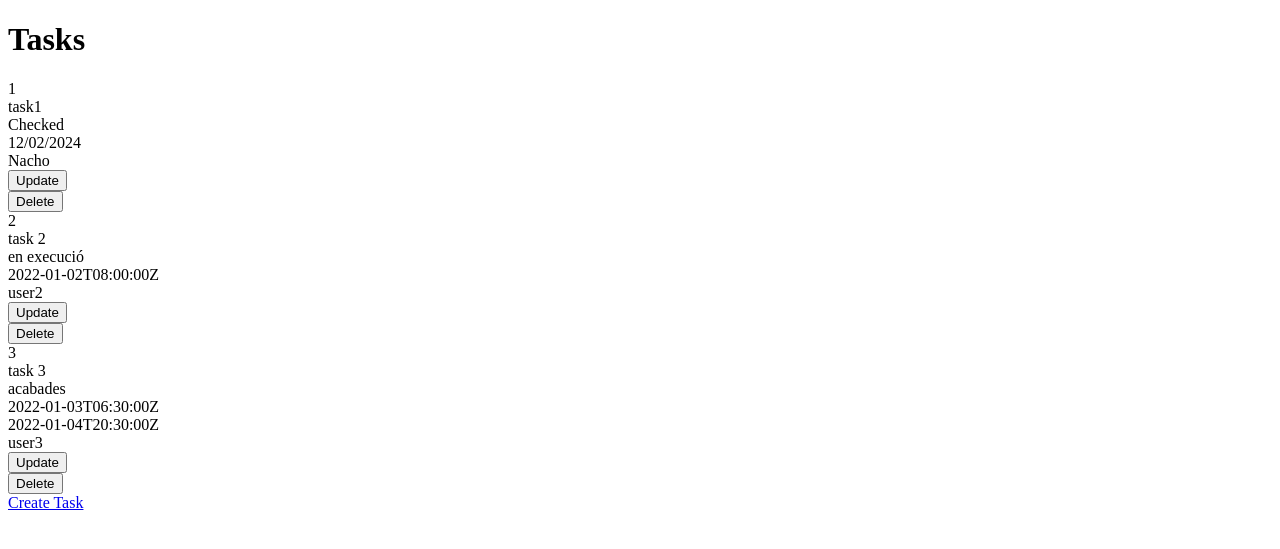
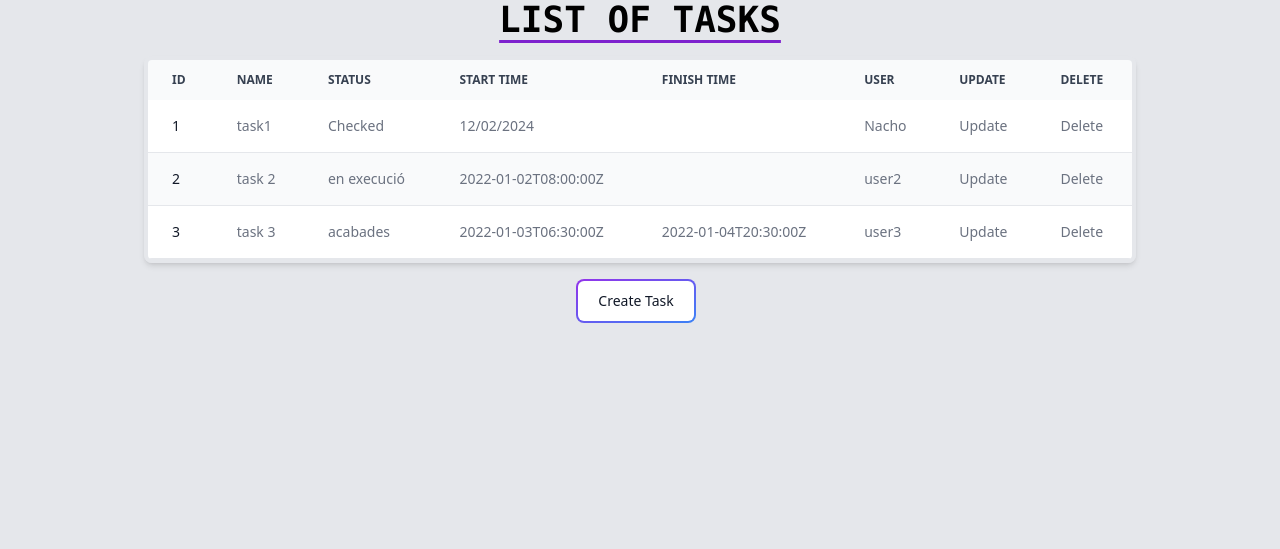
Before and after one commit to nachoa88/sprint3, a PHP site: page / in a window 1280 px wide. Shown: the top 549 px of the page. Run offline with PHP 8.4, Linux system fonts and the light colour scheme; some libraries are stand-ins or nearby versions.

Commit message:
Updated Developers Project

```diff
--- a/tema3-developers-demo/app/controllers/TaskController.php
+++ b/tema3-developers-demo/app/controllers/TaskController.php
@@ -2,6 +2,16 @@
 
 class TaskController extends Controller
 {
+    private bool $validateForm;
+
+    public function setValidateForm($validateForm)
+    {
+        $this->validateForm = $validateForm;
+
+        return $this;
+    }
+
+
     public function indexAction()
     {
         // Get all tasks and display them
@@ -11,14 +21,14 @@ class TaskController extends Controller
 
     public function createTaskAction()
     {
-        // Show the form for creating a new task
-        if ($_SERVER['REQUEST_METHOD'] == 'POST') {
-            $taskModel = new Task();
-            $taskModel->createTask();
+        // The method check if form is sent.
+        // If the form is sent, the method call to the createTask method of the model, witch process the form.
+        // If it's not, it's just call to createtask view witch contains the form.
 
-            // Redirect to index after the model does its work
-            return header('Location: index');
-        }
+        $taskModel = new Task();
+        // $taskModel->createTask();
+        $tasks = $taskModel->createTask();
+        $this->view->message = $tasks;
     }
 
     public function readTaskAction()
@@ -49,9 +59,6 @@ class TaskController extends Controller
             ];
             // Update task data.
             $this->view->taskData = $taskModel->updateTask($id, $newData);
-
-            // Redirect to index after the model does its work
-            return header('Location: index');
         } else {
             // If there is no updated task, display form with current task data.
             $this->view->taskData = $taskModel->getTaskById($id);
--- a/tema3-developers-demo/app/models/Task.php
+++ b/tema3-developers-demo/app/models/Task.php
@@ -2,6 +2,14 @@
 
 class Task
 {
+
+    private int $id;
+    private string $name;
+    private string $status;
+    private string $dateTimeStarted;
+    private string $dateTimeFinished;
+    private string $user;
+
     public function __construct()
     {
     }
@@ -43,22 +51,41 @@ class Task
 
     public function createTask()
     {
-        $data = $this->getData();
-        $tasks = json_decode($data, true); //decode data to an array
+        if ($_SERVER['REQUEST_METHOD'] == 'POST') {
+
+            // We sanitize and validate the form
+            if ($this->validateForm($_POST)) {
 
                 // Get last id
+                $data = $this->getData();
+                $tasks = json_decode($data, true);
                 $last_item = end($tasks);
                 $last_item_id = $last_item['id'];
 
                 // update id to last id + 1
-        $_POST['id'] = ++$last_item_id;
+                $this->id = ++$last_item_id;
 
-        // add $_POST to $task array
-        $tasks[] = $_POST;
+                // Add fields to $newTask array
+                $newTask['id'] = $this->id;
+                $newTask['name'] = $this->name;
+                $newTask['status'] = $this->status;
+                $newTask['dateTimeStarted'] = $this->dateTimeStarted;
+                $newTask['dateTimeFinished'] = $this->dateTimeFinished;
+                $newTask['user'] = $this->user;
+
+                // Append newTask to tasks array
+                $tasks[] = $newTask;
+
+                // Encode task
                 $jsonString = json_encode($tasks, JSON_PRETTY_PRINT);
 
                 // write to file
                 file_put_contents('../web/db/tasks.json', $jsonString, LOCK_EX);
+
+                // After form is validated and processed, we want to redirect to index.
+                return header('Location: index');
+            }
+        }
     }
 
     public function updateTask(int $id, array $newData)
@@ -90,4 +117,51 @@ class Task
         // Implement the logic to delete a task from the database
         return "Task deleted";
     }
+
+    public function validateForm($form)
+    {
+        $this->name = $this->status = $this->dateTimeStarted = $this->dateTimeFinished = $this->user = "";
+
+        $this->name = $this->sanitize($_POST['name']);
+        $this->status = $this->sanitize($_POST['status']);
+        $this->dateTimeStarted = $this->sanitize($_POST['dateTimeStarted']);
+        $this->dateTimeFinished = $this->sanitize($_POST['dateTimeFinished']);
+        $this->user = $this->sanitize($_POST['user']);
+
+        // Validate that name is not empty
+        $nameErr = "";
+        if ($this->name == "") {
+            $nameErr = "Task no puede estar vacio" . "<br>";
         }
+
+        // Validate that start date is anterior to finish date
+        $dateErr = "";
+        if ($this->dateTimeStarted && $this->dateTimeFinished < $this->dateTimeStarted) {
+            $dateErr = "La fecha de finalización es anterior a la fecha de principio" . "<br>";
+        }
+
+        // Validate that user is not empty
+        $userErr = "";
+        if ($this->user == "") {
+            $userErr = "User no puede estar vacio" . "<br>";
+        }
+
+        if ($nameErr != "" || $dateErr != "" || $userErr != "") {
+            echo "<b>Error:</b>" . "<br>";
+            echo $nameErr;
+            echo $dateErr;
+            echo $userErr;
+            echo "<br>";
+        } else {
+            return true;
+        }
+    }
+
+    public function sanitize($data): string
+    {
+        $data = trim($data);
+        $data = stripslashes($data);
+        $data = htmlspecialchars($data);
+        return $data;
+    }
+}
--- a/tema3-developers-demo/app/views/layouts/layout.phtml
+++ b/tema3-developers-demo/app/views/layouts/layout.phtml
@@ -1,11 +1,17 @@
 <!DOCTYPE html>
 <html lang="en">
+
 <head>
 	<meta charset="UTF-8">
 	<meta http-equiv="X-UA-Compatible" content="IE=edge">
 	<meta name="viewport" content="width=device-width, initial-scale=1.0">
+	<script src="https://cdn.tailwindcss.com"></script>
 </head>
-<body>
-	<?php echo $this->content(); ?>
+
+<body class="dark bg-gray-200">
+	<div class="container mx-auto px-4 max-w-screen-lg text-center">
+		<?php echo $this->content(); ?>
+	</div>
 </body>
+
 </html>
--- a/tema3-developers-demo/app/views/scripts/task/index.phtml
+++ b/tema3-developers-demo/app/views/scripts/task/index.phtml
@@ -1,32 +1,60 @@
-<h1>Tasks</h1>
-<div class='tasks-container'>
+<h1 class="font-mono text-black font-bold underline uppercase underline-offset-8 decoration-purple-700 text-4xl mb-4">List of Tasks</h1>
 
-    <?php
-    foreach ($this->message as $task) {
-        echo "<div>";
-        echo "<div>" . $task['id'] . "</div>";
-        echo "<div>" . $task['name'] . "</div>";
-        echo "<div>" . $task['status'] . "</div>";
-        echo "<div>" . $task['dateTimeStarted'] . "</div>";
-        echo "<div>" . $task['dateTimeFinished'] . "</div>";
-        echo "<div>" . $task['user'] . "</div>";
-
-        // Update button
-        echo "<form action='update' method='post'>";
-        echo "<input type='hidden' name='id' value='" . $task['id'] . "'>";
-        echo "<input type='submit' value='Update'>";
-        echo "</form>";
-
-        // Delete button
-        echo "<form action='delete' method='post'>";
-        echo "<input type='hidden' name='id' value='" . $task['id'] . "'>";
-        echo "<input type='submit' value='Delete'>";
-        echo "</form>";
-
-        echo "</div>";
-    }
-    ?>
-
+<div class="relative overflow-x-auto shadow-md sm:rounded-lg border-4 dark:border-purple-700">
+    <table class="w-full text-sm text-left rtl:text-right text-gray-500 dark:text-gray-400">
+        <thead class="text-xs text-gray-700 uppercase bg-gray-50 dark:bg-gray-700 dark:text-gray-400">
+            <tr>
+                <th scope="col" class="px-6 py-3">ID</th>
+                <th scope="col" class="px-6 py-3">Name</th>
+                <th scope="col" class="px-6 py-3">Status</th>
+                <th scope="col" class="px-6 py-3">Start Time</th>
+                <th scope="col" class="px-6 py-3">Finish Time</th>
+                <th scope="col" class="px-6 py-3">User</th>
+                <th scope="col" class="px-6 py-3">Update</th>
+                <th scope="col" class="px-6 py-3">Delete</th>
+            </tr>
+        </thead>
+        <tbody>
+            <?php foreach ($this->message as $task) { ?>
+                <tr class="odd:bg-white odd:dark:bg-gray-900 even:bg-gray-50 even:dark:bg-gray-800 border-b dark:border-gray-700 hover:bg-gray-50 dark:hover:bg-gray-600">
+                    <th scope="row" class="px-6 py-4 font-medium text-gray-900 whitespace-nowrap dark:text-white">
+                        <?php echo $task['id'] ?>
+                    </th>
+                    <td class="px-6 py-4">
+                        <?php echo $task['name'] ?>
+                    </td>
+                    <td class="px-6 py-4">
+                        <?php echo $task['status'] ?>
+                    </td>
+                    <td class="px-6 py-4">
+                        <?php echo $task['dateTimeStarted'] ?>
+                    </td>
+                    <td class="px-6 py-4">
+                        <?php echo $task['dateTimeFinished'] ?>
+                    </td>
+                    <td class="px-6 py-4">
+                        <?php echo $task['user'] ?>
+                    </td>
+                    <td class="px-6 py-4">
+                        <form action='update' method='post'>
+                            <input type='hidden' name='id' value='<?php echo $task['id']; ?>'>
+                            <input type='submit' value='Update'>
+                        </form>
+                    </td>
+                    <td class="px-6 py-4">
+                        <form action='delete' method='post'>
+                            <input type='hidden' name='id' value='<?php echo $task['id']; ?>'>
+                            <input type='submit' value='Delete'>
+                        </form>
+                    </td>
+                </tr>
+            <?php } ?>
+        </tbody>
+    </table>
 </div>
 
-<a href='create'>Create Task</a>
+<a href='create' class="mt-4 relative inline-flex items-center justify-center p-0.5 mb-2 me-2 overflow-hidden text-sm font-medium text-gray-900 rounded-lg group bg-gradient-to-br from-purple-600 to-blue-500 group-hover:from-purple-600 group-hover:to-blue-500 hover:text-white dark:text-white focus:ring-4 focus:outline-none focus:ring-blue-300 dark:focus:ring-blue-800">
+    <span class="relative px-5 py-2.5 transition-all ease-in duration-75 bg-white dark:bg-gray-900 rounded-md group-hover:bg-opacity-0">
+        Create Task
+    </span>
+</a>
```
Also changed, not shown: tema3-developers-demo/app/views/scripts/task/createtask.phtml (+24 -29 lines). Lines whose indentation alone changed are shown as unchanged.
